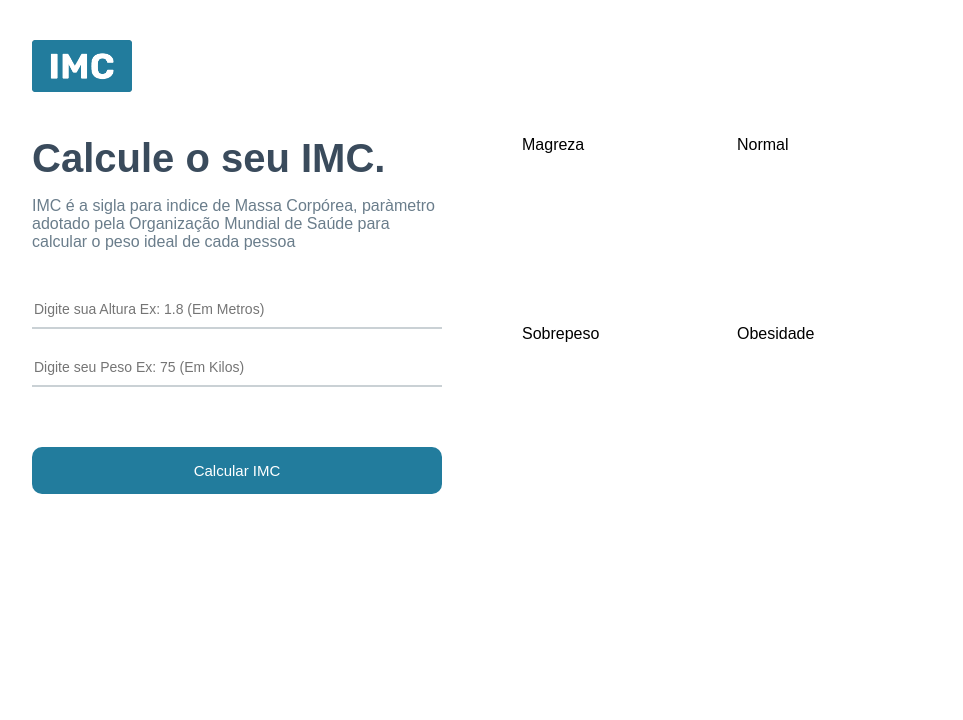
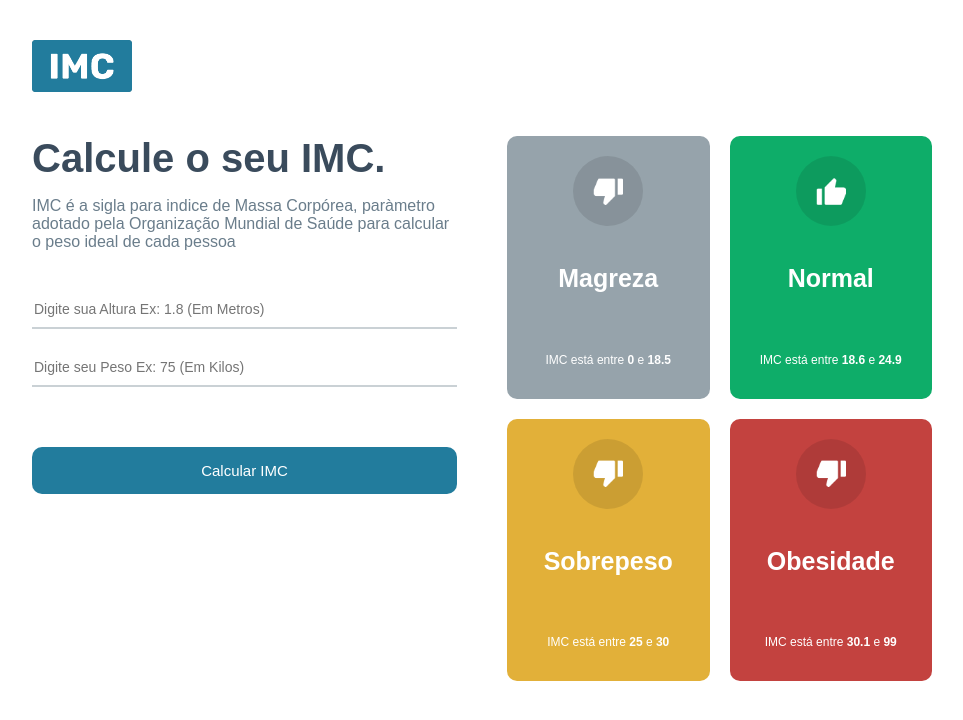
Before and after one commit to RonaldMamani/Calculadora-IMC, a React (Vite) app: page / in a window 1280 px wide. Shown: the top 720 px of the page, without its empty margins (158-1121 px from the left). Built offline with nearby package versions, Linux system fonts and the light colour scheme.

Commit message:
Adicionando estilização e renderizando lado direito com informações do Imc

```diff
--- a/src/App.module.css
+++ b/src/App.module.css
@@ -13,7 +13,7 @@
 
 .container{
     display: flex;
-    gap: 80px;
+    gap: 50px;
     max-width: 900px;
     margin: auto;
 }
--- a/src/components/GridItem/GridItem.module.css
+++ b/src/components/GridItem/GridItem.module.css
@@ -0,0 +1,31 @@
+.main {
+    flex: 1;
+    color: #FFF;
+    border-radius: 10px;
+    display: flex;
+    justify-content: center;
+    align-items: center;
+    flex-direction: column;
+    padding: 20px;
+}
+
+.gridIcon {
+    width: 70px;
+    height: 70px;
+    border-radius: 50%;
+    background-color: rgba(0, 0, 0, .1);
+    display: flex;
+    justify-content: center;
+    align-items: center;
+}
+
+.gridTitle {
+    font-size: 25px;
+    font-weight: bold;
+    margin-top: 5px;
+}
+
+.gridInfo {
+    font-size: 12px;
+    margin-top: 14px;
+}
--- a/src/components/GridItem/index.tsx
+++ b/src/components/GridItem/index.tsx
@@ -1,4 +1,7 @@
 import { Level } from "../../helpers/imc"
+import styles from './GridItem.module.css'
+import upImage from '../../assets/up.png'
+import downImage from '../../assets/down.png'
 
 type Props = {
     item: Level
@@ -6,8 +9,20 @@
 
 export const GridItem = ({item} : Props) => {
     return (
-        <div>
-            {item.title}
+        <div className={styles.main} style={{backgroundColor: item.color}}>
+            <div className={styles.gridIcon}>
+                <img
+                    src={item.icon === 'up' ? upImage : downImage}
+                    alt={item.color === 'up' ? 'Icone Positivo' : 'Icone Negativo'}
+                    width={30}
+                />
+            </div>
+            <div className={styles.gridTitle}>
+                <h4>{item.title}</h4>
+            </div>
+            <div className={styles.gridInfo}>
+                <p>IMC está entre <strong>{item.imc[0]}</strong> e <strong>{item.imc[1]}</strong></p>
+            </div>
         </div>
     )
 }
```
